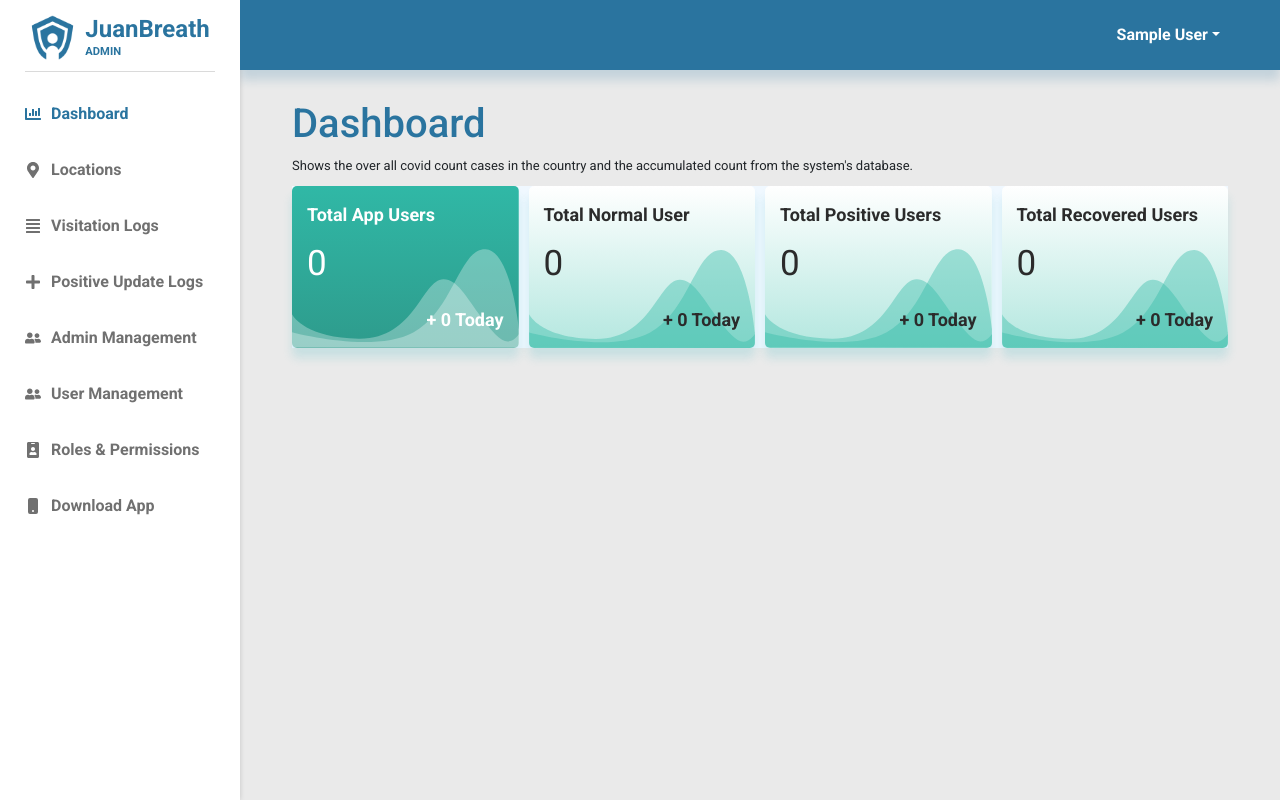
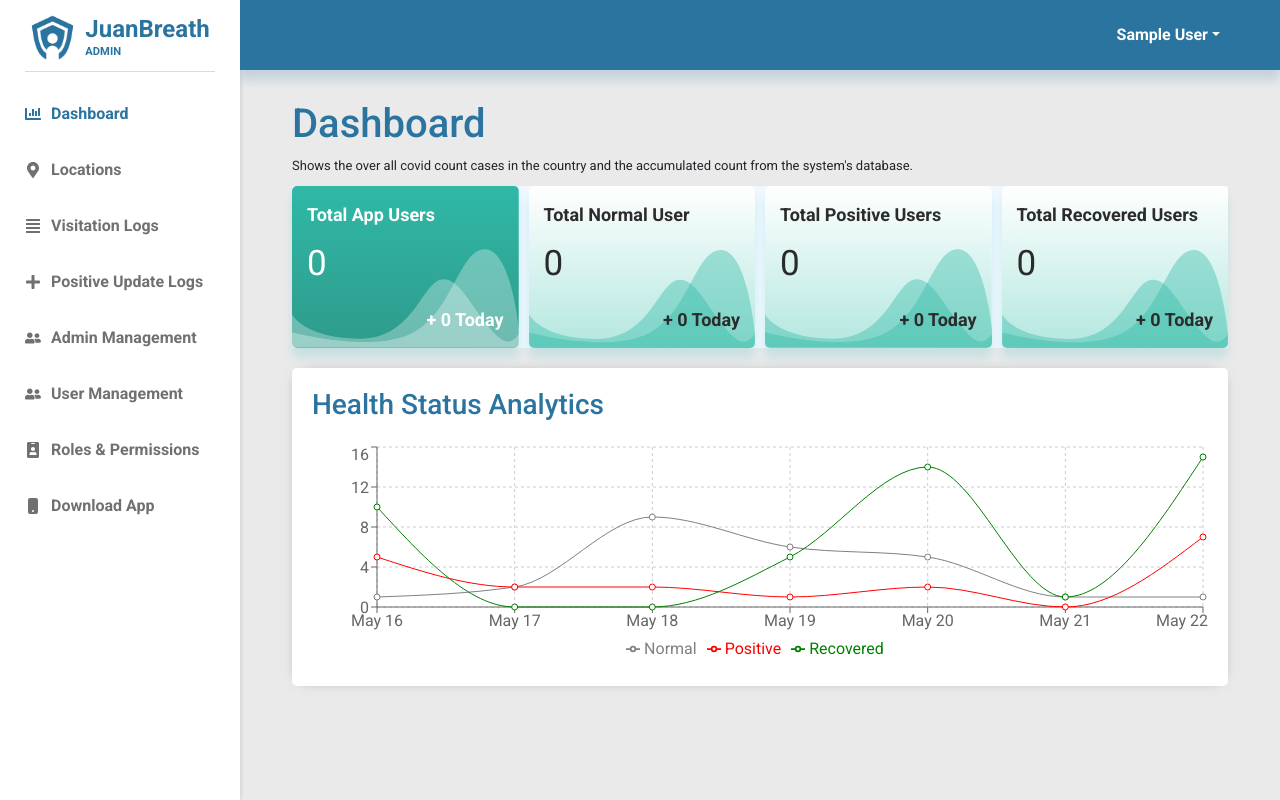
Before and after one commit to MrZeal025/thesis_client, a React (Create React App) app: page /dashboard in a window 1280 px wide. Built offline with nearby package versions, Linux system fonts and the light colour scheme; no server answers; sample sign-in values are in the browser's storage.

Commit message:
make it better

```diff
--- a/src/pages/Dashboard/index.js
+++ b/src/pages/Dashboard/index.js
@@ -5,7 +5,7 @@ import './dashboard.css'
 import Helmet from 'react-helmet'
 // component/s
 import HomeContainer from '../../components/HomeContainer'
-//import Example from './charts/SimpleLineChart'
+import Example from './charts/SimpleLineChart'
 import { getAllStatistics } from "../../services/admins/get";
 
 const Dashboard = () => {
@@ -82,10 +82,10 @@ const Dashboard = () => {
                     </div>
                 </div>
             </div>
-            {/* <div style={{ marginTop: "20px", width: "100%"}} className="box-statistics">
+            <div style={{ marginTop: "20px", width: "100%"}} className="box-statistics">
                 <h3 className='chartTitle'>Health Status Analytics</h3>
                 <Example/>
-            </div> */}
+            </div>
 
         </HomeContainer>
 
```
Also changed, not shown: src/pages/Dashboard/charts/SimpleLineChart.jsx (renamed from src/pages/Dashboard/charts/SimpleLineChart.js).
